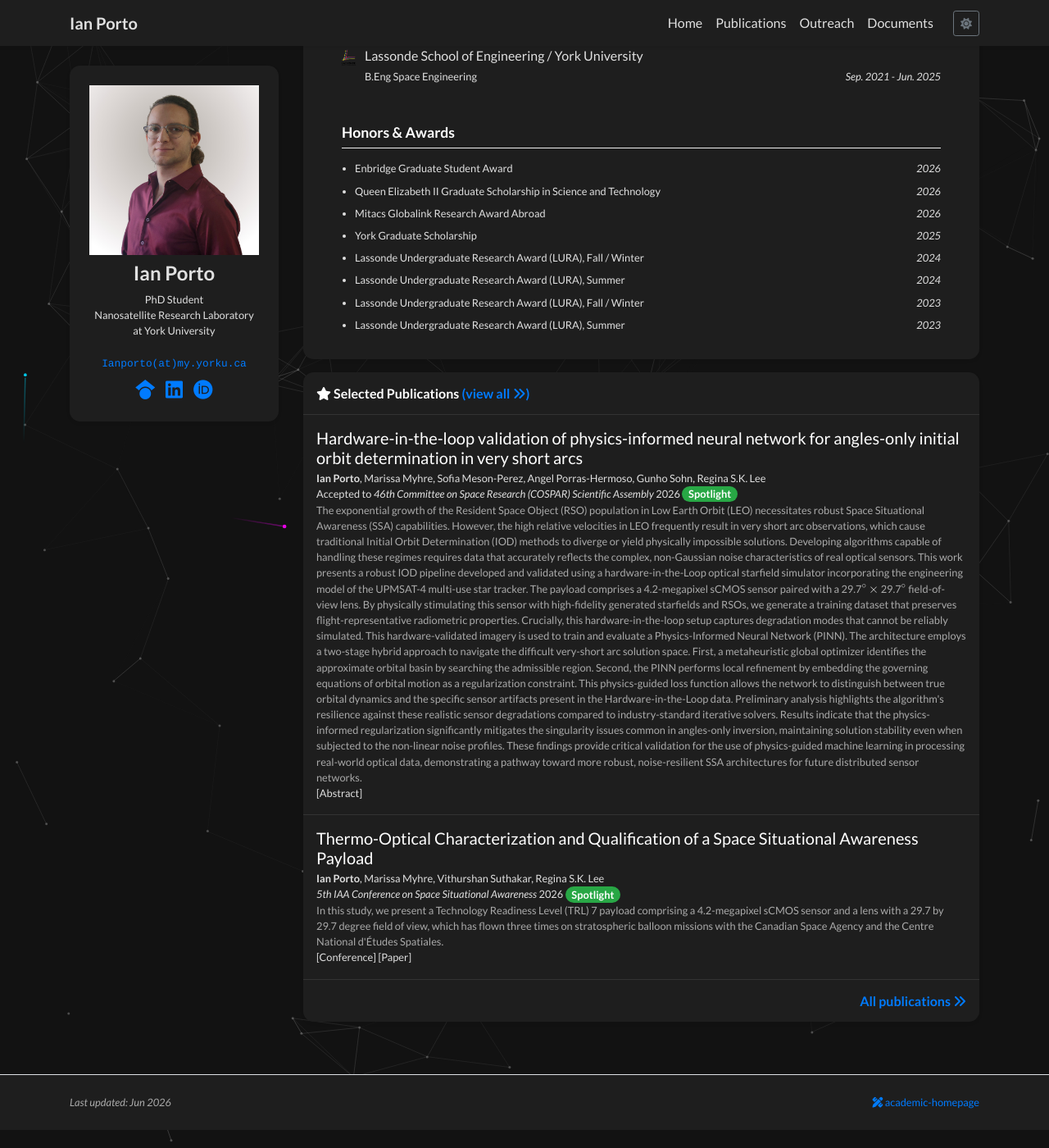
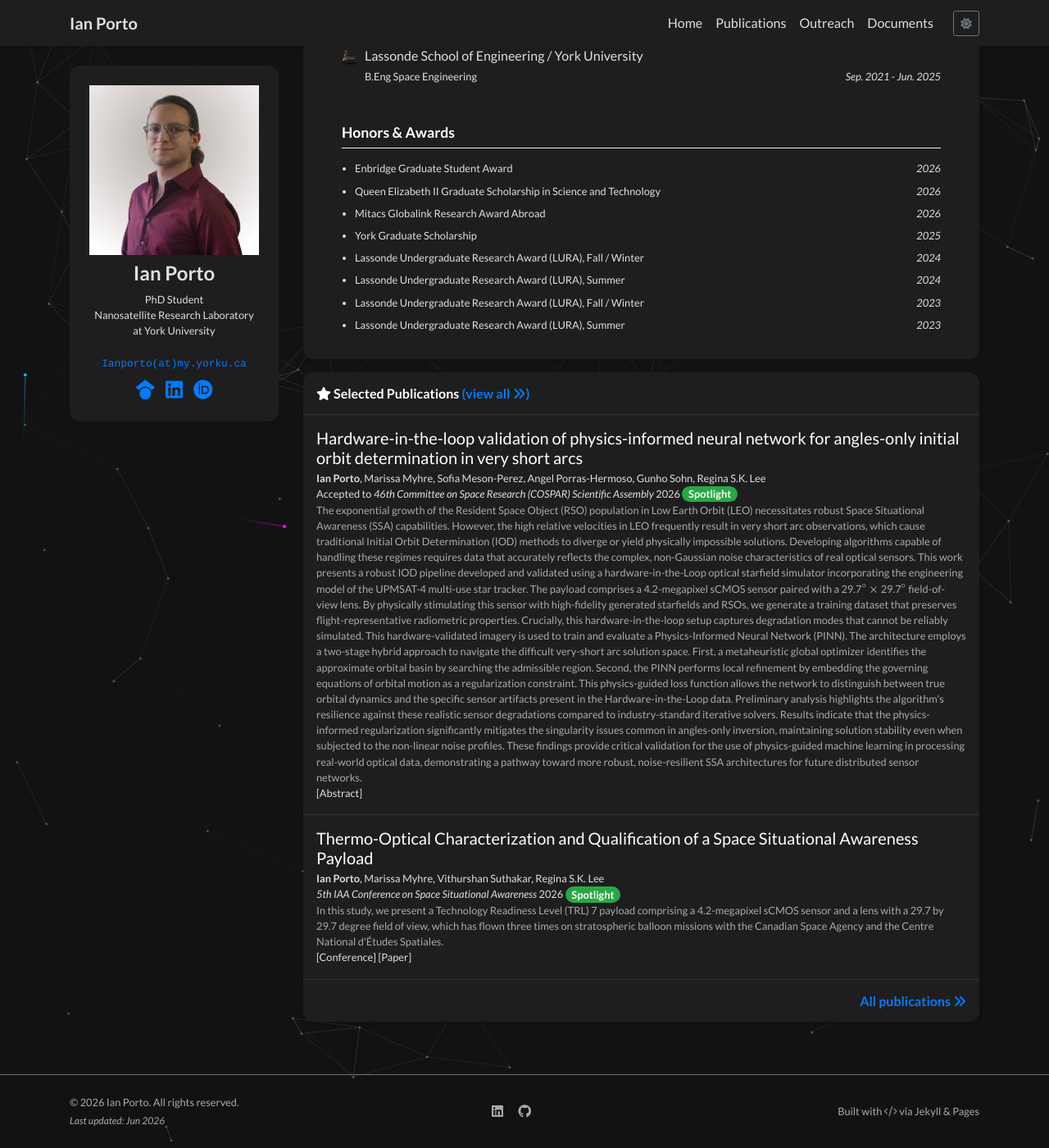
Before and after one commit to Ianpestrella/ianpestrella.github.io, a Jekyll site: the page built from index.html, in a window 1280 px wide and 1400 px high, scrolled down 743 px. Shown: the whole window at 82% size. Built offline with Jekyll 4.4.1, drawn with Linux system fonts in a browser that asks for light colours; nearby versions of some CDN libraries; a style sheet for code colours, icons or effects is not loaded; before the commit the page ends 2121 px from its top, so only the background shows below that.

Commit message:
Revamp footer with new styles and icons
Updated footer layout and added social media links.

```diff
--- a/_includes/footer.html
+++ b/_includes/footer.html
@@ -1,16 +1,38 @@
-<footer class="footer border-top py-2 mt-5 bg-white small">
+<footer class="footer border-top border-secondary py-4 mt-5 small text-muted">
     <div class="{% if page.container_class %}{{ page.container_class }}{% else %}container-lg{% endif %}">
-        <div class="row my-3">
-            <div class="col-6">
-                <div class="text-muted">
+        <div class="row align-items-center">
+
+            <div class="col-md-4 text-center text-md-left mb-2 mb-md-0">
+                <span>&copy; {{ "now" | date: "%Y" }} Ian Porto. All rights reserved.</span>
+                <div class="text-muted extra-small mt-1" style="font-size: 0.75rem;">
                     <i>Last updated: {{ "now" | date: "%b %Y" }}</i>
                 </div>
             </div>
-            <div class="col-6">
-                <div class="text-right text-muted">
-                    {{ site.data.display.footer_text }}
+
+            <div class="col-md-4 text-center mb-2 mb-md-0">
+                <div class="footer-social-icons">
+                    <a href="https://linkedin.com" target="_blank" class="mx-2 text-muted" title="LinkedIn"><i class="fab fa-linkedin fa-lg"></i></a>
+                    <a href="https://github.com" target="_blank" class="mx-2 text-muted" title="GitHub"><i class="fab fa-github fa-lg"></i></a>
+                    <a href="https://orcid.org" target="_blank" class="mx-2 text-muted" title="ORCID"><i class="ai ai-orcid fa-lg"></i></a>
+                    <a href="https://scholar.google.com" target="_blank" class="mx-2 text-muted" title="Google Scholar"><i class="ai ai-google-scholar fa-lg"></i></a>
                 </div>
             </div>
+
+            <div class="col-md-4 text-center text-md-right">
+                <span style="font-size: 0.8rem;">
+                    Built with <i class="fas fa-code text-secondary"></i> via Jekyll &amp; Pages
+                </span>
+            </div>
+
         </div>
     </div>
 </footer>
+
+<style>
+    .footer-social-icons a {
+        transition: color 0.2s ease-in-out;
+    }
+    .footer-social-icons a:hover {
+        color: #00d2ff !important; /* Glows matching your tracking RSO matrix on hover! */
+    }
+</style>
```
